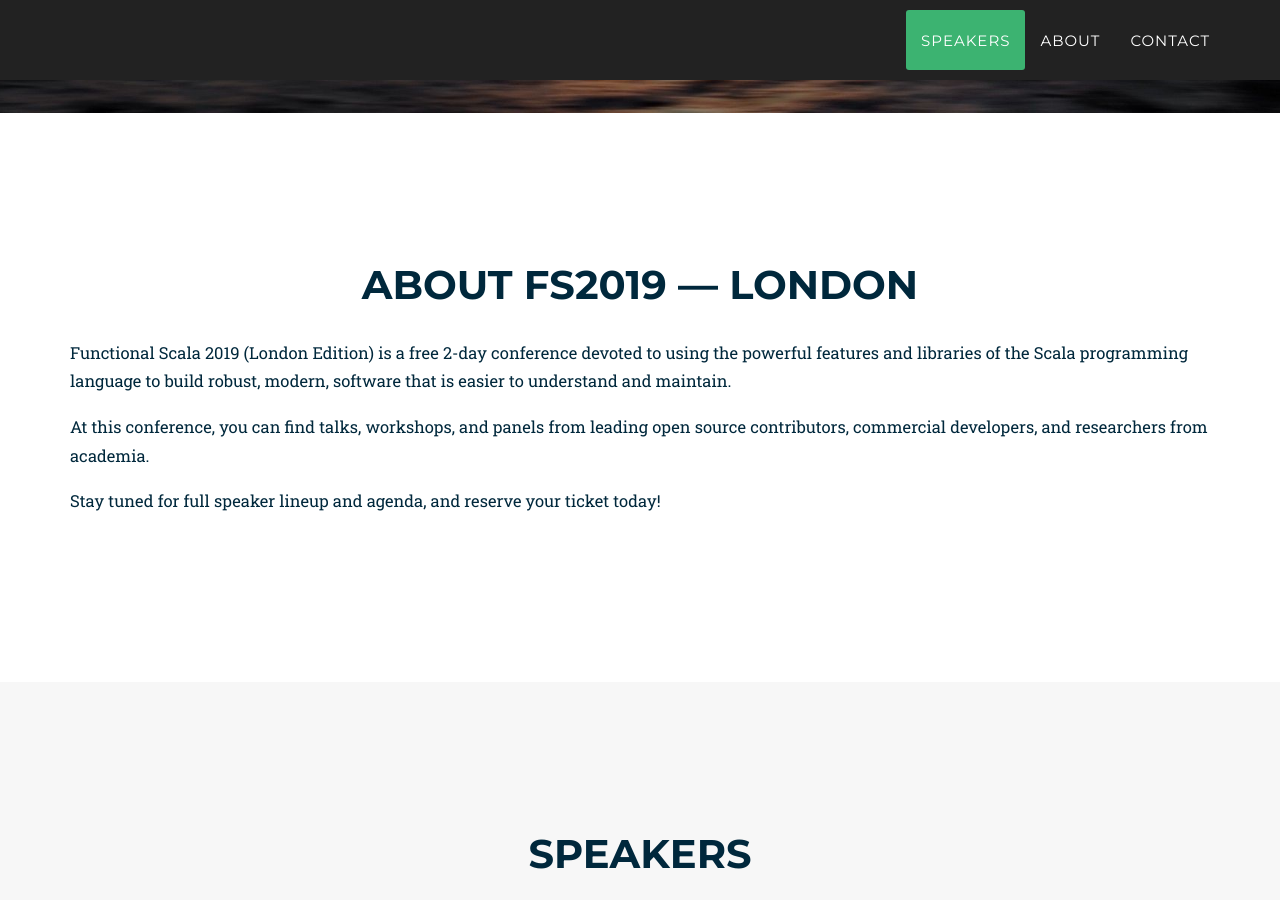
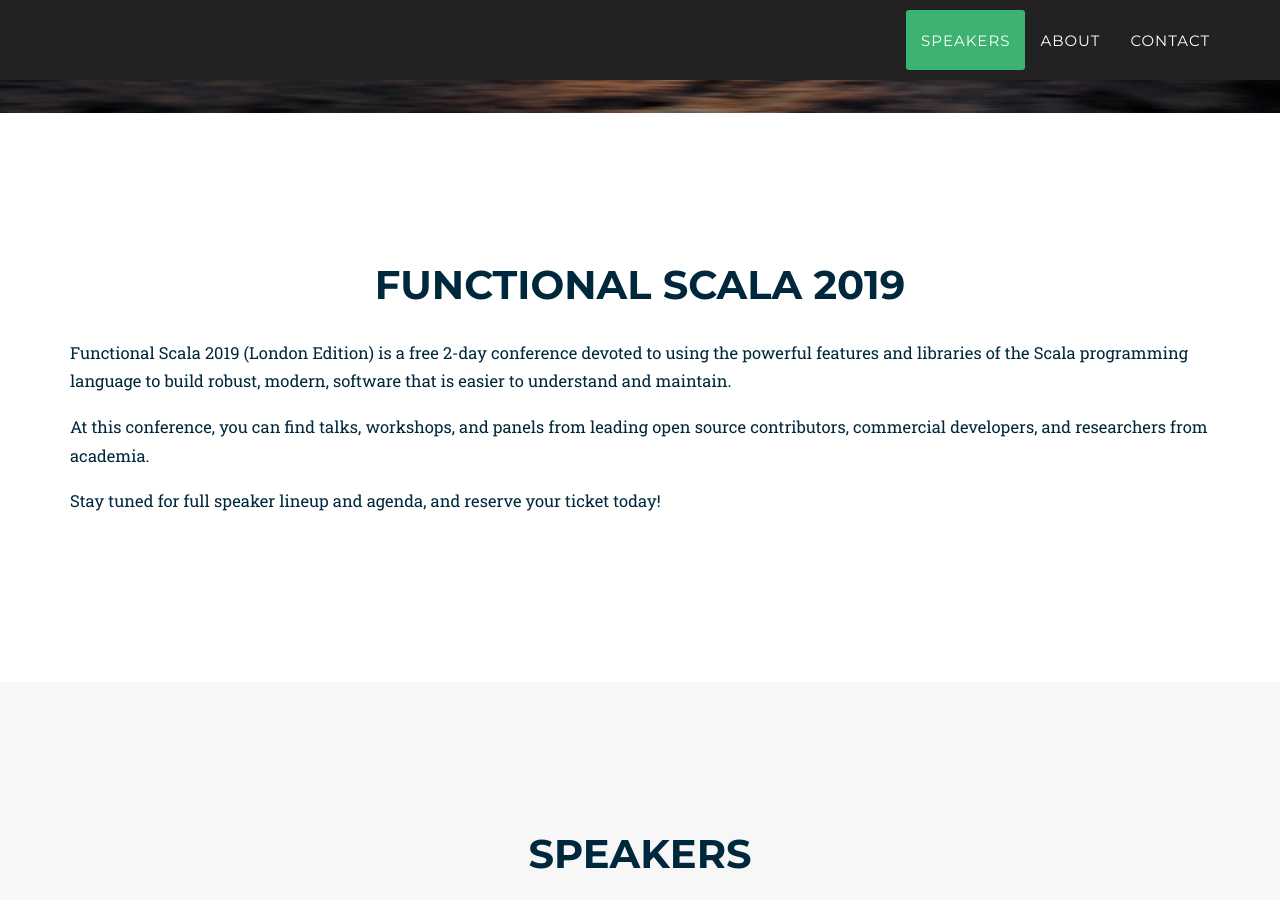
Before and after one commit to melvinchng/event-jekyll-theme, a Jekyll site: the page built from index.html, in a window 1280 px wide and 900 px high, scrolled down 787 px. Built offline with Jekyll 4.4.1, drawn with Linux system fonts in a browser that asks for light colours; some web fonts are replaced.

Commit message:
Nicer intro heading

```diff
--- a/_includes/2017_data/intro.html
+++ b/_includes/2017_data/intro.html
@@ -3,7 +3,7 @@
         <div class="container">
             <div class="row">
                 <div class="col-lg-12 text-center">
-                    <h2 class="section-heading">About FS2019 — London</h2>
+                    <h2 class="section-heading">Functional Scala 2019</h2>
                 </div>
             </div>
             <div class="row container">
```
